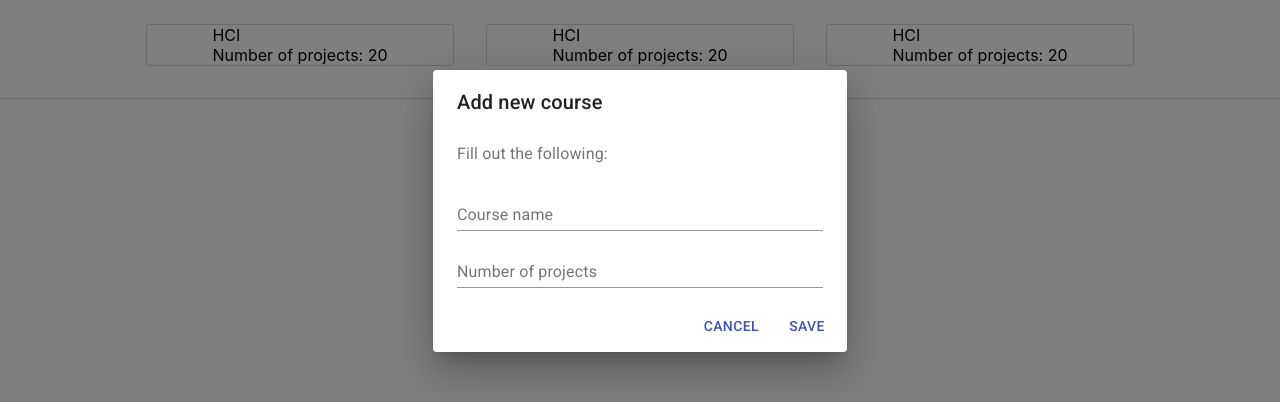
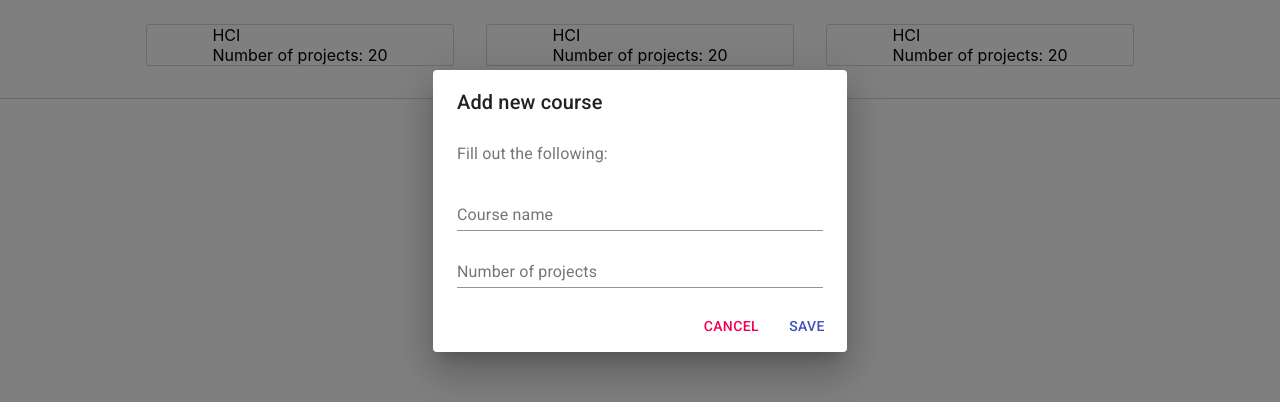
Before and after one commit to tonijukica/thesis-app, a Next.js app: page / in a window 1280 px wide. Both pictures are taken after a click on the button "NEW". Shown: the part 189-591 px from the top of the page. Built offline with nearby package versions, Linux system fonts and the light colour scheme.

Commit message:
cleanup courses

```diff
--- /dev/null
+++ b/components/courses/CourseDialog.tsx
@@ -0,0 +1,48 @@
+import { FunctionComponent } from 'react';
+import { Dialog, DialogActions, DialogContent, DialogContentText, DialogTitle } from '@material-ui/core'
+import { Button, TextField } from '@material-ui/core'
+
+type CourseDialogProps = {
+    open: boolean,
+    handleClose: any,
+    handleNameChange: any,
+    handleNumChange: any,
+    addCourse: any
+}
+
+const CourseDialog: FunctionComponent<CourseDialogProps> = ({open , handleClose, handleNameChange, handleNumChange, addCourse}) => {
+    return(
+        <>
+        <Dialog open = {open} onClose = {handleClose}>
+        <DialogTitle>Add new course</DialogTitle>
+        <DialogContent>
+            <DialogContentText>
+                Fill out the following:
+            </DialogContentText>
+            <TextField
+                margin = 'dense'
+                label = 'Course name'
+                onChange = {handleNameChange}
+                fullWidth
+            />
+            <TextField
+                margin = 'dense'
+                label = 'Number of projects'
+                onChange = {handleNumChange}
+                fullWidth
+            />
+        </DialogContent>
+        <DialogActions>
+            <Button onClick = {handleClose} color = 'secondary'>
+                Cancel
+            </Button>
+            <Button onClick = {addCourse} color = 'primary'>
+                Save
+            </Button>
+        </DialogActions>
+        </Dialog>
+        </>
+    );
+}
+
+export default CourseDialog;
--- /dev/null
+++ b/components/courses/helper.ts
@@ -0,0 +1,32 @@
+import { createContext } from 'react';
+
+interface Course {
+    name: string,
+    studentProjects: number
+}
+interface ActionType {
+    type: 'add' | 'remove',
+    course: Course
+}
+type Dispatch = (action: ActionType) => void;
+
+interface Context {
+    dispatch: Dispatch,
+    courses: Course[]
+}
+const Context = createContext<Context | undefined>(undefined);
+function coursesReducer(courses: Course[], action: ActionType) {
+    switch(action.type) {
+        case 'add': {
+            const newCourses = [ ...courses];
+            newCourses.push(action.course);
+            return newCourses;
+        }
+        case 'remove': {
+            const newCourses = courses.filter(el => el.name !== action.course.name)
+            return newCourses;
+        }
+    }
+}
+
+export  {coursesReducer, Context};
--- a/components/Courses.tsx
+++ b/components/courses/index.tsx
@@ -1,24 +1,12 @@
-import { FunctionComponent, useState, createContext, useReducer } from 'react';
-import { Grid, Button, makeStyles, createStyles, TextField } from '@material-ui/core';
-import { Dialog, DialogActions, DialogContent, DialogContentText, DialogTitle } from '@material-ui/core'
+import { FunctionComponent, useState, useReducer } from 'react';
+import { Grid, Button, makeStyles, createStyles } from '@material-ui/core';
+import { Context, coursesReducer } from './helper';
 import  DeleteIcon from '@material-ui/icons/Delete';
 import CourseBox from './CourseBox';
+import CourseDialog from './CourseDialog';
 
 type CourseProps = {
     title: string,
-}
-interface Course {
-    name: string,
-    studentProjects: number
-}
-interface ActionType {
-    type: 'add' | 'remove',
-    course: Course
-}
-type Dispatch = (action: ActionType) => void;
-interface Context {
-    dispatch: Dispatch,
-    courses: Course[]
 }
 const dummyCourses = [
     {
@@ -46,20 +34,6 @@ const dummyCourses = [
         studentProjects: 20
     },
 ]
-const Context = createContext<Context | undefined>(undefined);
-function coursesReducer(courses: Course[], action: ActionType) {
-    switch(action.type) {
-        case 'add': {
-            const newCourses = [ ...courses];
-            newCourses.push(action.course);
-            return newCourses;
-        }
-        case 'remove': {
-            const newCourses = courses.filter(el => el.name !== action.course.name)
-            return newCourses;
-        }
-    }
-}
 const useStyles = makeStyles(() => createStyles({
    container: {
        paddingBottom: '16px',
@@ -107,37 +81,10 @@ const Courses: FunctionComponent<CourseProps> = ({title}) => {
                 <Button variant = 'contained' color = 'primary' className = {classes.button} onClick = {handleClickOpen}>
                     New
                 </Button>
-                <Dialog open = {open} onClose = {handleClose}>
-                    <DialogTitle>Add new course</DialogTitle>
-                    <DialogContent>
-                        <DialogContentText>
-                            Fill out the following:
-                        </DialogContentText>
-                        <TextField
-                            margin = 'dense'
-                            label = 'Course name'
-                            onChange = {handleNameChange}
-                            fullWidth
-                        />
-                        <TextField
-                            margin = 'dense'
-                            label = 'Number of projects'
-                            onChange = {handleNumChange}
-                            fullWidth
-                        />
-                    </DialogContent>
-                    <DialogActions>
-                        <Button onClick = {handleClose} color = 'primary'>
-                            Cancel
-                        </Button>
-                        <Button onClick = {addCourse} color = 'primary'>
-                            Save
-                        </Button>
-                    </DialogActions>
-                </Dialog>
                 <Button variant = 'contained' color = 'secondary' startIcon = { <DeleteIcon/> } className = {classes.button} onClick = {handleDelete}>
                     Delete
                 </Button>
+                <CourseDialog open = {open} handleClose = {handleClose} handleNameChange = {handleNameChange} handleNumChange = {handleNumChange} addCourse = {addCourse} />
             </Grid>
         </Grid>
         <Grid container direction = 'row' justify = 'center'>
--- a/pages/index.tsx
+++ b/pages/index.tsx
@@ -1,5 +1,5 @@
 import Layout from '../components/layout/Layout'
-import { Courses } from '../components/Courses';
+import { Courses } from '../components/courses';
 import { NextPage } from 'next'
 
 const IndexPage: NextPage = () => {
```
Also changed, not shown: components/courses/CourseBox.tsx (renamed from components/CourseBox.tsx, +3 -4 lines).
